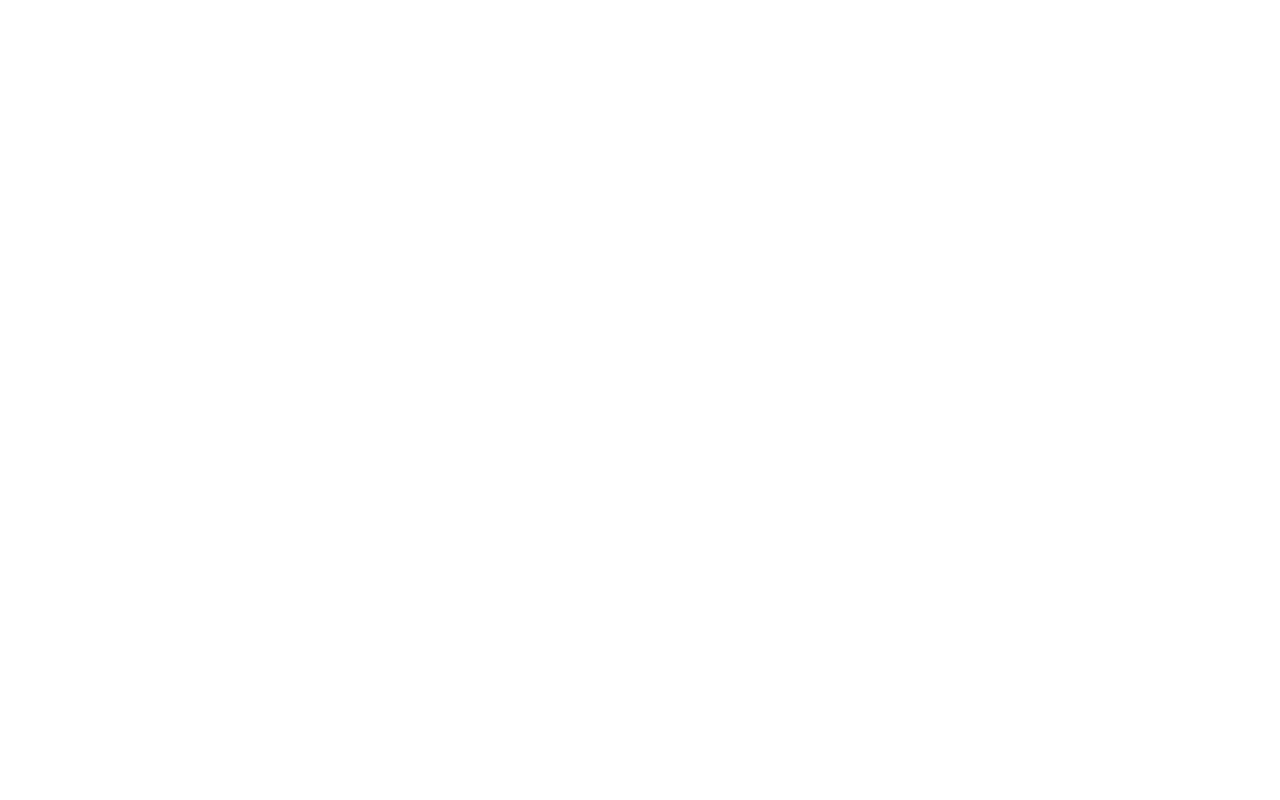
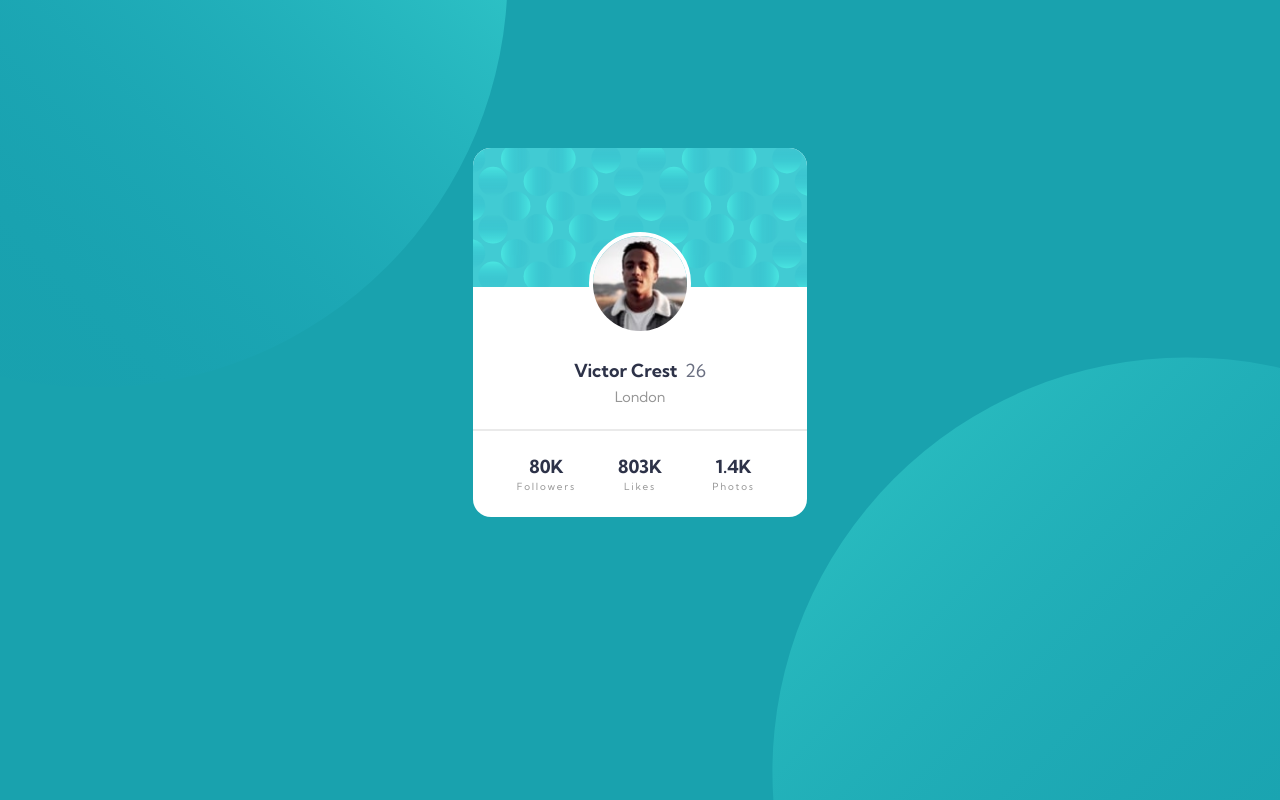
Before and after one commit to jarher/profileCardComponent, a plain HTML site: page index.html in a window 1280 px wide. Drawn offline with Linux system fonts and the light colour scheme.

Commit message:
add changes

```diff
--- a/index.html
+++ b/index.html
@@ -7,23 +7,41 @@
   <!-- displays site properly based on user's device -->
 
   <link rel="icon" type="image/png" sizes="32x32" href="./images/favicon-32x32.png">
-
   <title>Frontend Mentor | Profile card component</title>
+  <link rel="stylesheet" href="./styles.css">
 </head>
 
 <body>
-  <!-- Victor Crest
-  26
-  London
-
-  80K
-  Followers
-
-  803K
-  Likes
-
-  1.4K
-  Photos -->
+  <main>
+    <section class="card">
+      <header>
+        <figure>
+          <img src="./images/image-victor.jpg" alt="avatar image">
+        </figure>
+      </header>
+      <div class="card-content">
+        <hgroup>
+          <h1 class="card-title">Victor Crest <span class="card-title-number">26</span></h1>
+          <h2 class="card-subtitle">London</h2>
+        </hgroup>
+        <hr />
+        <div class="card-stats">
+          <div class="card-stat-item">
+            <span class="card-stat-number">80K</span>
+            <span class="card-stat-label">Followers</span>
+          </div>
+          <div class="card-stat-item">
+            <span class="card-stat-number">803K</span>
+            <span class="card-stat-label">Likes</span>
+          </div>
+          <div class="card-stat-item">
+            <span class="card-stat-number">1.4K</span>
+            <span class="card-stat-label">Photos</span>
+          </div>
+        </div>
+      </div>
+    </section>
+  </main>
 
 </body>
 
--- a/styles.css
+++ b/styles.css
@@ -0,0 +1,133 @@
+@font-face {
+  font-family: "KumbhSans";
+  src: url("./fonts/KumbhSans-VariableFont_YOPQ\,wght.ttf");
+}
+:root {
+  --Dark-cyan: hsl(185, 75%, 39%);
+  --Very-dark-desaturated-blue: hsl(229, 23%, 23%);
+  --Dark-grayish-blue: hsl(227, 10%, 46%);
+  --Dark-gray: hsl(0, 0%, 59%);
+  --size: 18px;
+}
+* {
+  padding: 0;
+  margin: 0;
+  box-sizing: border-box;
+}
+html {
+  scroll-behavior: smooth;
+  font-size: var(--size);
+  font-family: "KumbhSans";
+}
+body {
+  background-image: url("./images/bg-pattern-top.svg"),
+    url("./images/bg-pattern-bottom.svg");
+  background-size: clamp(27rem, 100%, 30rem);
+  background-repeat: no-repeat;
+  background-position: left -285px top -248px, right -296px bottom -195px;
+  background-color: var(--Dark-cyan);
+}
+main {
+  margin: 8.208rem auto;
+}
+.card {
+  width: clamp(15rem, 87%, 18.6rem);
+  background-color: white;
+  border-radius: 1rem;
+  overflow: hidden;
+  margin: auto;
+}
+header {
+  background: url("./images/bg-pattern-card.svg") no-repeat center / cover;
+  position: relative;
+  height: 7.745rem;
+}
+header figure {
+  display: flex;
+  justify-content: center;
+  border-radius: 50%;
+  border: 0.27rem solid white;
+  width: 5.7rem;
+  height: 5.7rem;
+  position: absolute;
+  left: 0;
+  right: 0;
+  bottom: -2.65rem;
+  margin: auto;
+}
+header figure img {
+  width: 100%;
+  height: auto;
+  border-radius: 50%;
+}
+.card-content {
+  text-align: center;
+  margin-top: 4rem;
+}
+hgroup {
+  padding: 0 2.36rem;
+}
+.card-title {
+  font-size: 1rem;
+  color: var(--Very-dark-desaturated-blue);
+  font-weight: 700;
+}
+.card-title-number {
+  color: var(--Dark-grayish-blue);
+  font-weight: 400;
+  margin-left: 0.2rem;
+}
+.card-subtitle {
+  margin-top: 0.33rem;
+  font-size: 0.8rem;
+  color: var(--Dark-gray);
+  font-weight: 400;
+}
+hr {
+  margin: 1.3rem 0;
+  border: 1px solid hsla(0, 0%, 59%, 0.2);
+}
+.card-stats {
+  display: grid;
+  grid-template-columns: repeat(3, minmax(4rem, auto));
+  margin-bottom: 1.36rem;
+  padding: 0 1.5rem;
+}
+.card-stat-item {
+  display: grid;
+  text-align: center;
+  row-gap: 0.1rem;
+}
+.card-stat-number {
+  color: var(--Very-dark-desaturated-blue);
+  font-size: 1rem;
+  font-weight: 700;
+}
+.card-stat-label {
+  color: var(--Dark-gray);
+  font-size: 0.55rem;
+  letter-spacing: 0.1rem;
+}
+@media (min-width: 500px) {
+  body {
+    background-size: clamp(27rem, 100%, 30rem);
+    background-position: left -285px top -248px, right -285px bottom -195px;
+  }
+}
+@media (min-width: 768px) {
+  body {
+    background-size: clamp(29rem, 100%, 30rem);
+    background-position: left -135px top -250px, right -135px bottom -250px;
+  }
+}
+@media (min-width: 1024px) {
+  body {
+    background-size: clamp(36rem, 100%, 46rem);
+    background-position: left -320px top -440px, right -320px bottom -520px;
+  }
+}
+@media (min-width: 1440px) {
+  body {
+    background-position: left -125px top -450px, right -125px bottom -510px;
+  }
+}
```
Also changed, not shown: fonts/KumbhSans-VariableFont_YOPQ,wght.ttf (added).
